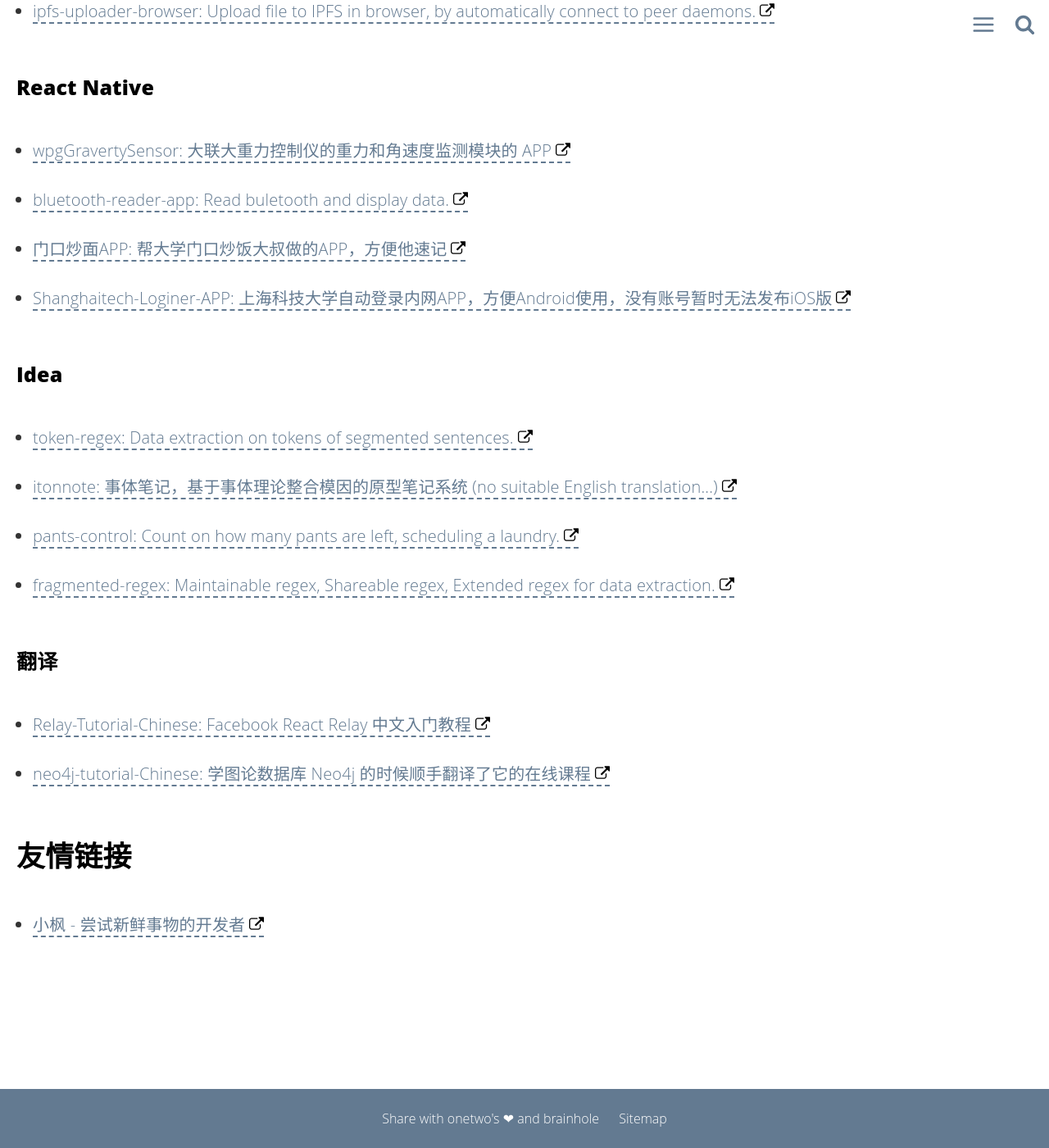
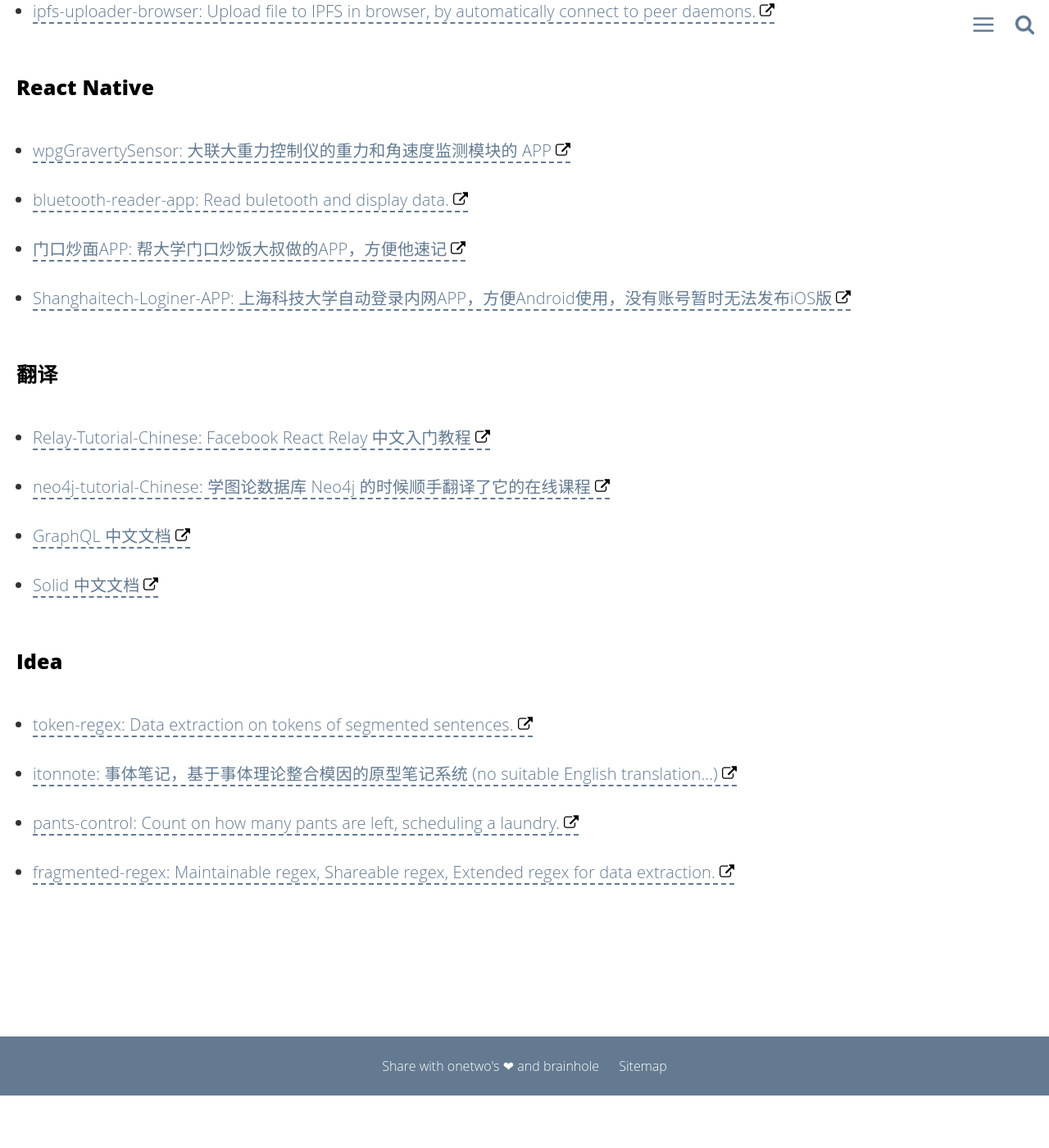
Before and after one commit to linonetwo/linonetwo.github.io, a Jekyll site: the page built from about.html, in a window 1280 px wide and 1400 px high, scrolled down 3767 px. Shown: the whole window at 82% size. Built offline with Jekyll 4.4.1, drawn with Linux system fonts in a browser that asks for light colours; comment, search, counter and statistics services are not loaded; after the commit the page ends 5103 px from its top, so only the background shows below that.

Commit message:
Update about.html

```diff
--- a/about.html
+++ b/about.html
@@ -139,6 +139,30 @@
   </li>
 </ul>
 
+<h3>翻译</h3>
+<ul>
+  <li>
+    <a href="https://github.com/linonetwo/Relay-Tutorial-Chinese"
+      >Relay-Tutorial-Chinese: Facebook React Relay 中文入门教程</a
+    >
+  </li>
+  <li>
+    <a href="https://github.com/linonetwo/neo4j-tutorial-Chinese"
+      >neo4j-tutorial-Chinese: 学图论数据库 Neo4j 的时候顺手翻译了它的在线课程</a
+    >
+  </li>
+  <li>
+    <a href="http://graphql.cn/"
+      >GraphQL 中文文档</a
+    >
+  </li>
+  <li>
+    <a href="https://learnsolid.cn/docs"
+      >Solid 中文文档</a
+    >
+  </li>
+</ul>
+
 <h3>Idea</h3>
 <ul>
   <li>
@@ -164,24 +188,4 @@
   </li>
 </ul>
 
-<h3>翻译</h3>
-<ul>
-  <li>
-    <a href="https://github.com/linonetwo/Relay-Tutorial-Chinese"
-      >Relay-Tutorial-Chinese: Facebook React Relay 中文入门教程</a
-    >
-  </li>
-  <li>
-    <a href="https://github.com/linonetwo/neo4j-tutorial-Chinese"
-      >neo4j-tutorial-Chinese: 学图论数据库 Neo4j 的时候顺手翻译了它的在线课程</a
-    >
-  </li>
-</ul>
-
-<h2>友情链接</h2>
-
-<ul>
-  <li><a href="https://www.daijiale.cn/">小枫 - 尝试新鲜事物的开发者</a></li>
-</ul>
-
 {% include comments.html %}
```
